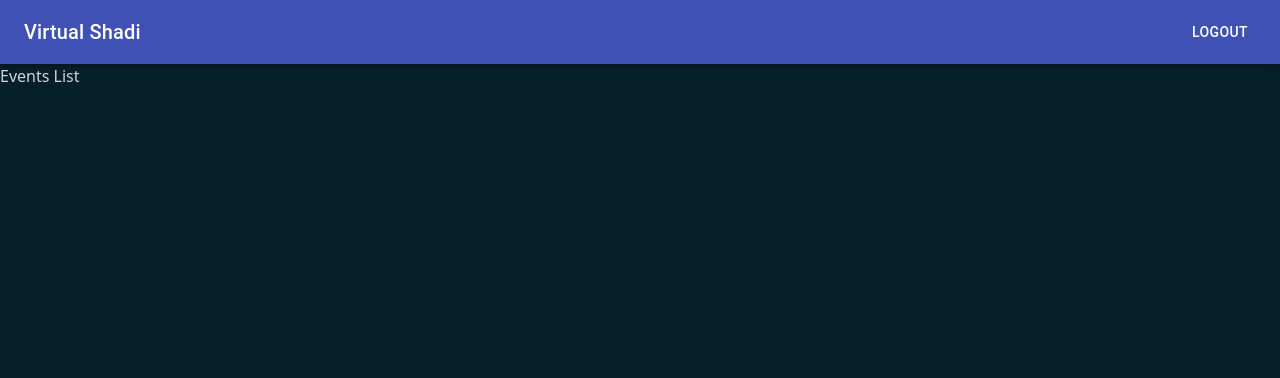
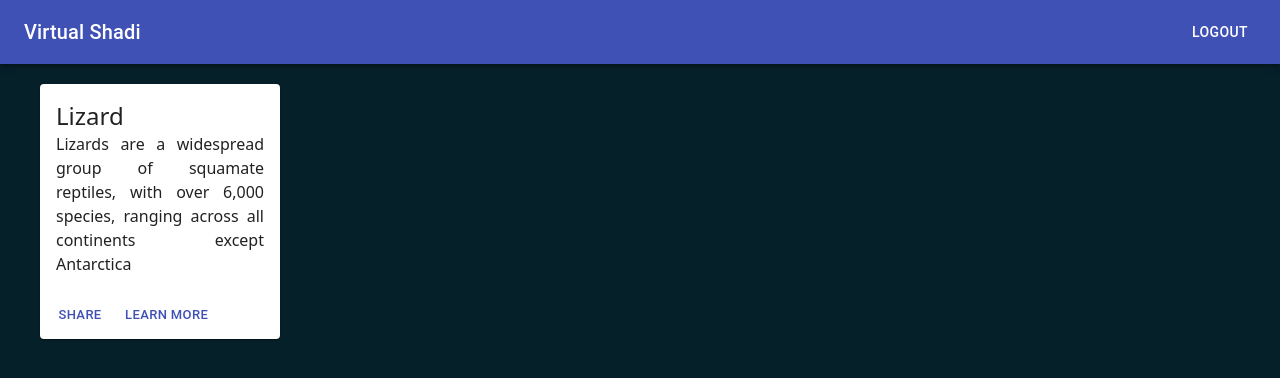
Before and after one commit to lucifer2355/virtual-shadi, a Next.js app in the folder client/: page / in a window 1280 px wide. Shown: the top 378 px of the page. Built offline with nearby package versions, Linux system fonts and the light colour scheme.

Commit message:
add card component & add gris layout for dispat cards

```diff
--- /dev/null
+++ b/client/components/CardComp.jsx
@@ -0,0 +1,37 @@
+import React from "react";
+import {
+  Card,
+  CardActionArea,
+  CardActions,
+  CardContent,
+  Button,
+  Typography,
+} from "@material-ui/core";
+
+const CardComp = () => {
+  return (
+    <div className='pl-10 pr-10 mt-5'>
+      <Card>
+        <CardActionArea>
+          <CardContent>
+            <h2 className='text-2xl'>Lizard</h2>
+            <p className='text-xm text-justify'>
+              Lizards are a widespread group of squamate reptiles, with over
+              6,000 species, ranging across all continents except Antarctica
+            </p>
+          </CardContent>
+        </CardActionArea>
+        <CardActions>
+          <Button size='small' color='primary'>
+            Share
+          </Button>
+          <Button size='small' color='primary'>
+            Learn More
+          </Button>
+        </CardActions>
+      </Card>
+    </div>
+  );
+};
+
+export default CardComp;
--- a/client/components/EventsList.jsx
+++ b/client/components/EventsList.jsx
@@ -1,9 +1,11 @@
 import React from "react";
+
+import CardComp from "./CardComp";
 
 const EventsList = () => {
   return (
-    <div>
-      <h1>Events List</h1>
+    <div className='grid sm:grid-cols-2 md:grid-cols-3 xl:grid-cols-4'>
+      <CardComp />
     </div>
   );
 };
```
